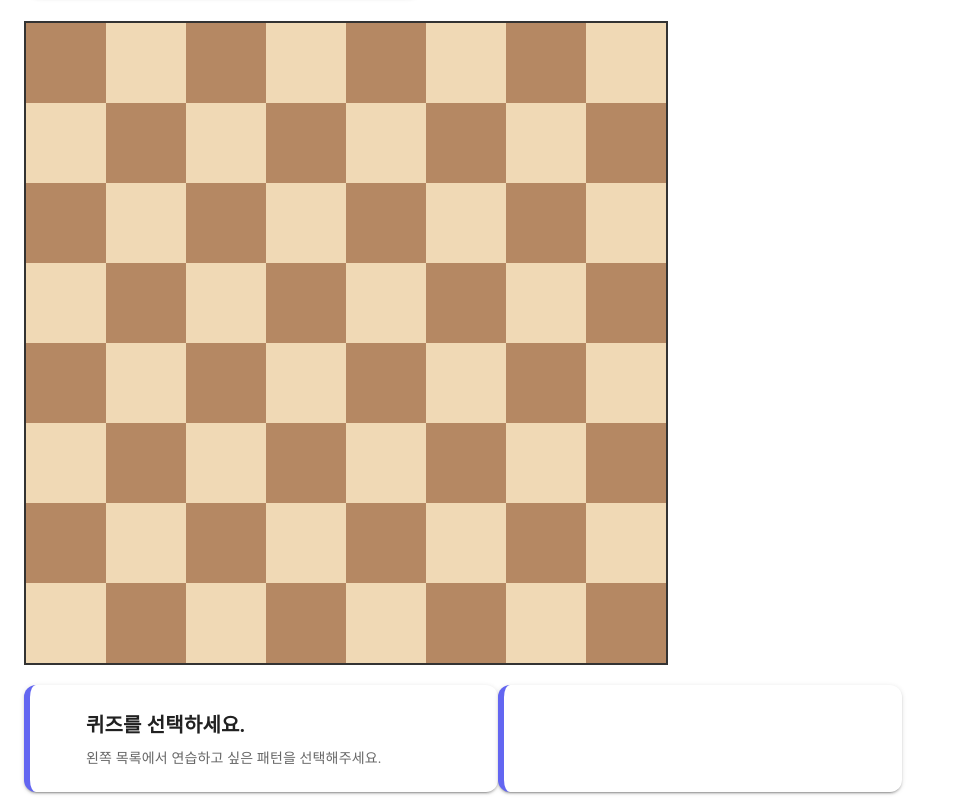
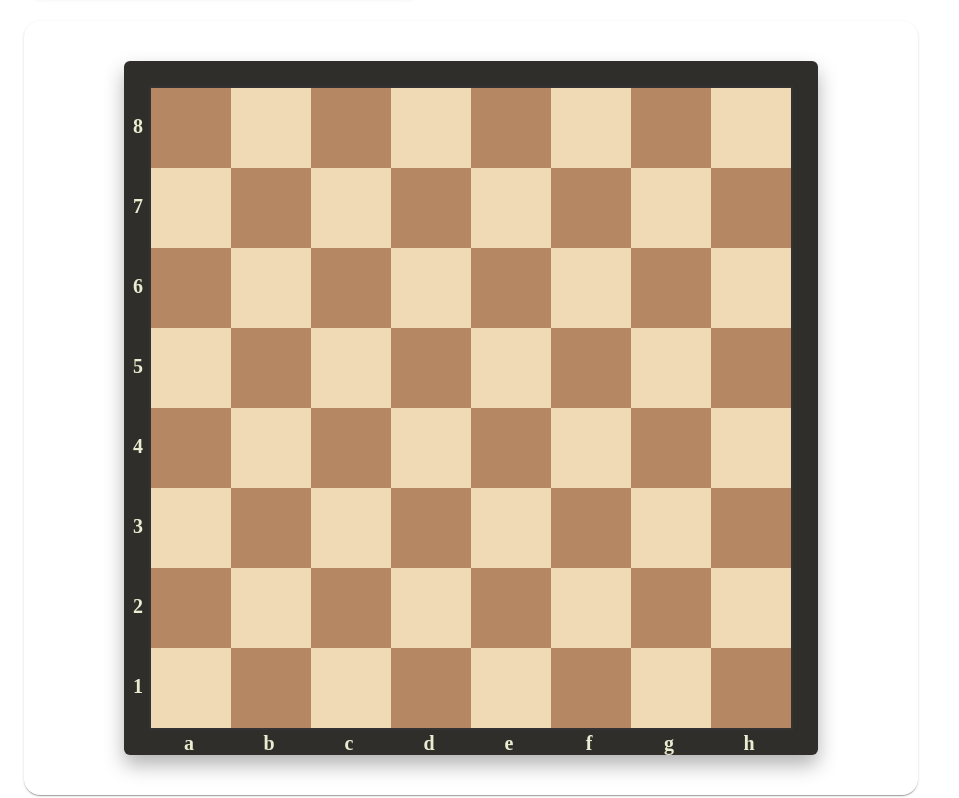
Before and after one commit to NaturalSoda4552/chess-mate-pattern, a React (Vite) app: page / in a window 1280 px wide. Shown: the part 439-1237 px from the top of the page, without its empty margins (0-959 px from the left). Built offline with nearby package versions, Linux system fonts and the light colour scheme; some icons are missing.

Commit message:
feat(Board.jsx): Board 컴포넌트 체스판 좌표 디자인 추가

```diff
--- a/src/components/Board.jsx
+++ b/src/components/Board.jsx
@@ -3,6 +3,16 @@ import { motion } from 'framer-motion';
 
 import { pieceImages } from '../utils/imageLoader';
 import { useState } from 'react';
+import { Paper } from '@mui/material';
+
+const BoardFrame = styled.div`
+  display: inline-block;
+  background-color: #302e2b;
+  padding: 25px;
+  border-radius: 6px;
+  position: relative;
+  box-shadow: 0 10px 20px rgba(0, 0, 0, 0.3);
+`;
 
 const BoardContainer = styled.div`
   width: 640px;
@@ -46,6 +56,30 @@ const Piece = styled.img`
   height: 75%;
 `;
 
+const Coordinate = styled.span`
+  position: absolute;
+  font-size: 20px;
+  font-weight: 800;
+  color: #ebecd0;
+  pointer-events: none;
+
+  display: flex;
+  align-items: center;
+  justify-content: center;
+`;
+
+const RankLabel = styled(Coordinate)`
+  left: 4px;
+  width: 20px;
+  height: 80px;
+`;
+
+const FileLabel = styled(Coordinate)`
+  bottom: 2px;
+  width: 80px;
+  height: 20px;
+`;
+
 const Board = ({ board, onMove, isBoardLocked }) => {
   const [selectedSquare, setSelectedSquare] = useState(null);
   const [validMoves, setValidMoves] = useState([]);
@@ -84,11 +118,32 @@ const Board = ({ board, onMove, isBoardLocked }) => {
     }
   };
 
-  // transition을 위해 체스판과 기물을 분리하여 렌더링
   const gridForBackGround = Array.from({ length: 64 });
   const piecesOnBoard = board.getGrid().flat().filter(Boolean);
 
+  const files = ['a', 'b', 'c', 'd', 'e', 'f', 'g', 'h'];
+  const ranks = [8, 7, 6, 5, 4, 3, 2, 1];
+
   return (
+    <Paper
+      sx={{
+        borderRadius: 4,
+        padding: '40px 100px',
+        width: 'fit-content',
+        boxSizing: 'border-box',
+      }}
+    >
+      <BoardFrame>
+        {/* 왼쪽 숫자 좌표 */}
+        {ranks.map((rank, index) => (
+          <RankLabel
+            key={`rank-${rank}`}
+            style={{ top: `${25 + index * 80}px` }}
+          >
+            {rank}
+          </RankLabel>
+        ))}
+
         <BoardContainer>
           {/* 체스판 렌더링 */}
           {gridForBackGround.map((_, index) => {
@@ -110,6 +165,7 @@ const Board = ({ board, onMove, isBoardLocked }) => {
               />
             );
           })}
+          {/* 기물 렌더링 */}
           {piecesOnBoard.map((piece) => {
             const position = board.getPiecePosition(piece.id);
             if (!position) return null; // 만약의 경우에 대한 방어 코드
@@ -129,32 +185,19 @@ const Board = ({ board, onMove, isBoardLocked }) => {
               </PieceContainer>
             );
           })}
+        </BoardContainer>
 
-      {/* {board
-        .getGrid()
-        .flat()
-        .map((piece, index) => {
-          const row = Math.floor(index / 8);
-          const col = index % 8;
-
-          // 체스 좌표 문자열
-          const squareName = String.fromCharCode(97 + col) + (8 - row);
-          // 칸 색상 밝기 여부
-          const isLight = (row + col) % 2 !== 0;
-
-          return (
-            <Square
-              key={squareName}
-              $isLight={isLight}
-              $isSelected={selectedSquare === squareName}
-              $isValidMove={validMoves.includes(squareName)}
-              onClick={() => handleSquareClick(squareName)}
+        {/* 하단 문자 좌표 */}
+        {files.map((file, index) => (
+          <FileLabel
+            key={`file-${file}`}
+            style={{ left: `${25 + index * 80}px` }}
           >
-              {piece && <Piece src={pieceImages[piece.color][piece.type]} />}
-            </Square>
-          );
-        })} */}
-    </BoardContainer>
+            {file}
+          </FileLabel>
+        ))}
+      </BoardFrame>
+    </Paper>
   );
 };
 
```
Lines whose indentation alone changed are shown as unchanged.
